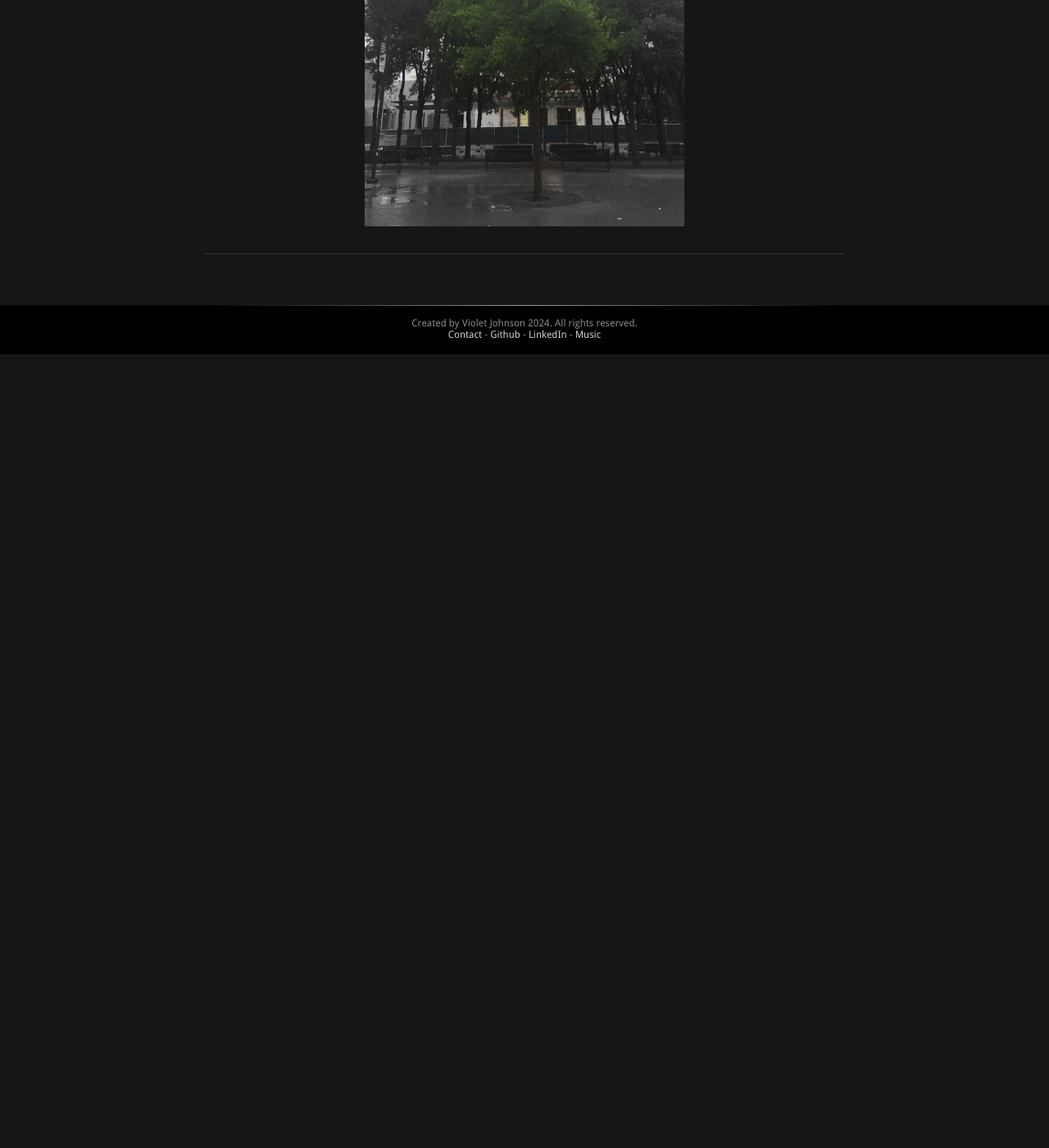
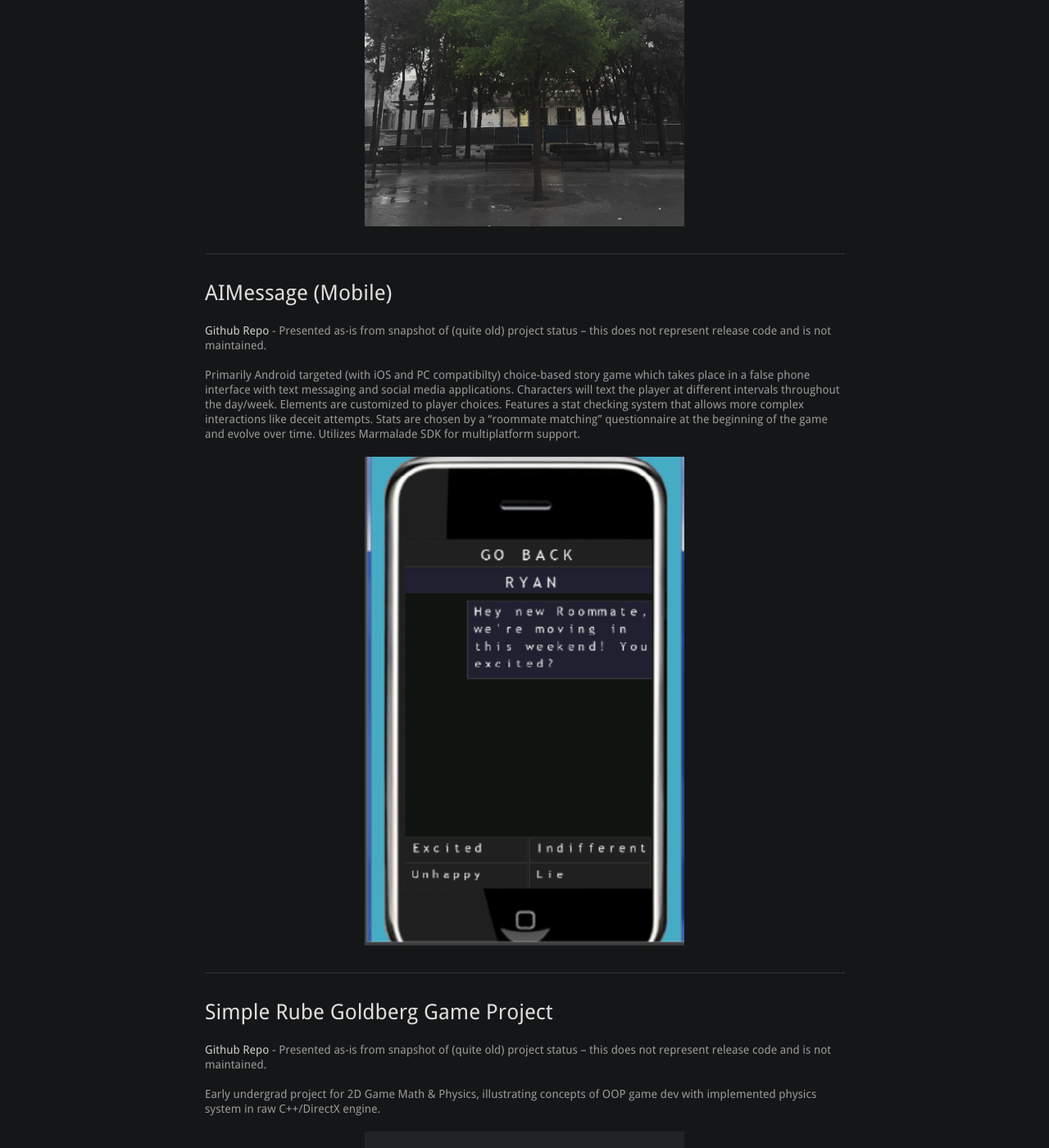
Before and after one commit to deltaz0/deltaz0.github.io, a Jekyll site: the page built from games/index.md, in a window 1280 px wide and 1400 px high, scrolled down 4574 px. Shown: the whole window at 82% size. Built offline with Jekyll 4.4.1, drawn with Linux system fonts in a browser that asks for light colours; our own code applies the rules of GitHub Pages for plain Markdown files; before the commit the page ends 5006 px from its top, so only the background shows below that; some of the changed text lies outside the part shown.

Commit message:
fsefsfsefsefsef

```diff
--- /dev/null
+++ b/games/_posts/2024-07-04-rubegoldberg.md
@@ -0,0 +1,11 @@
+---
+layout: gamespost
+title: "Simple Rube Goldberg Game Project"
+date: 2024-07-04
+---
+
+[Github Repo](https://github.com/deltaz0/RubeGoldberg) - Presented as-is from snapshot of (quite old) project status -- this does not represent release code and is not maintained.
+
+Early undergrad project for 2D Game Math & Physics, illustrating concepts of OOP game dev with implemented physics system in raw C++/DirectX engine.
+
+![RGImage](/images/RG.png){:style="width:50%;display:block;margin-left:auto;margin-right:auto;"}
--- /dev/null
+++ b/games/_posts/2024-07-05-aimessage.md
@@ -0,0 +1,11 @@
+---
+layout: gamespost
+title: "AIMessage (Mobile)"
+date: 2024-07-06
+---
+
+[Github Repo](https://github.com/deltaz0/AIMessage) - Presented as-is from snapshot of (quite old) project status -- this does not represent release code and is not maintained.
+
+Primarily Android targeted (with iOS and PC compatibilty) choice-based story game which takes place in a false phone interface with text messaging and social media applications. Characters will text the player at different intervals throughout the day/week. Elements are customized to player choices. Features a stat checking system that allows more complex interactions like deceit attempts. Stats are chosen by a “roommate matching” questionnaire at the beginning of the game and evolve over time. Utilizes Marmalade SDK for multiplatform support.
+
+![AIMessageImage](/images/phonegame.png){:style="width:50%;display:block;margin-left:auto;margin-right:auto;"}
--- a/games/_posts/2024-07-06-rephoto.md
+++ b/games/_posts/2024-07-06-rephoto.md
@@ -1,6 +1,6 @@
 ---
 layout: gamespost
-title: "RePhoto"
+title: "RePhoto (Mobile)"
 date: 2024-07-06
 ---
 
```
Also changed, not shown: games/_posts/image.png (added), images/RG.png (added), images/phonegame.png (added).
